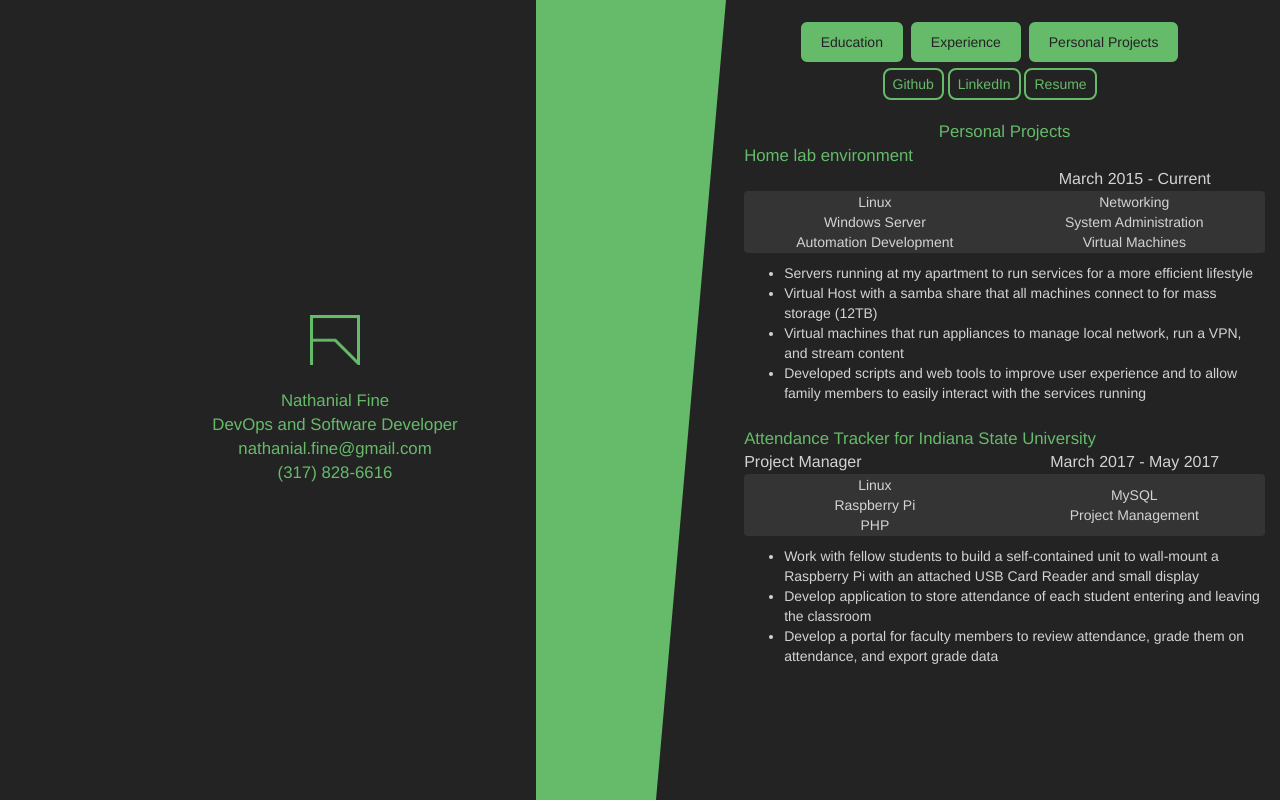
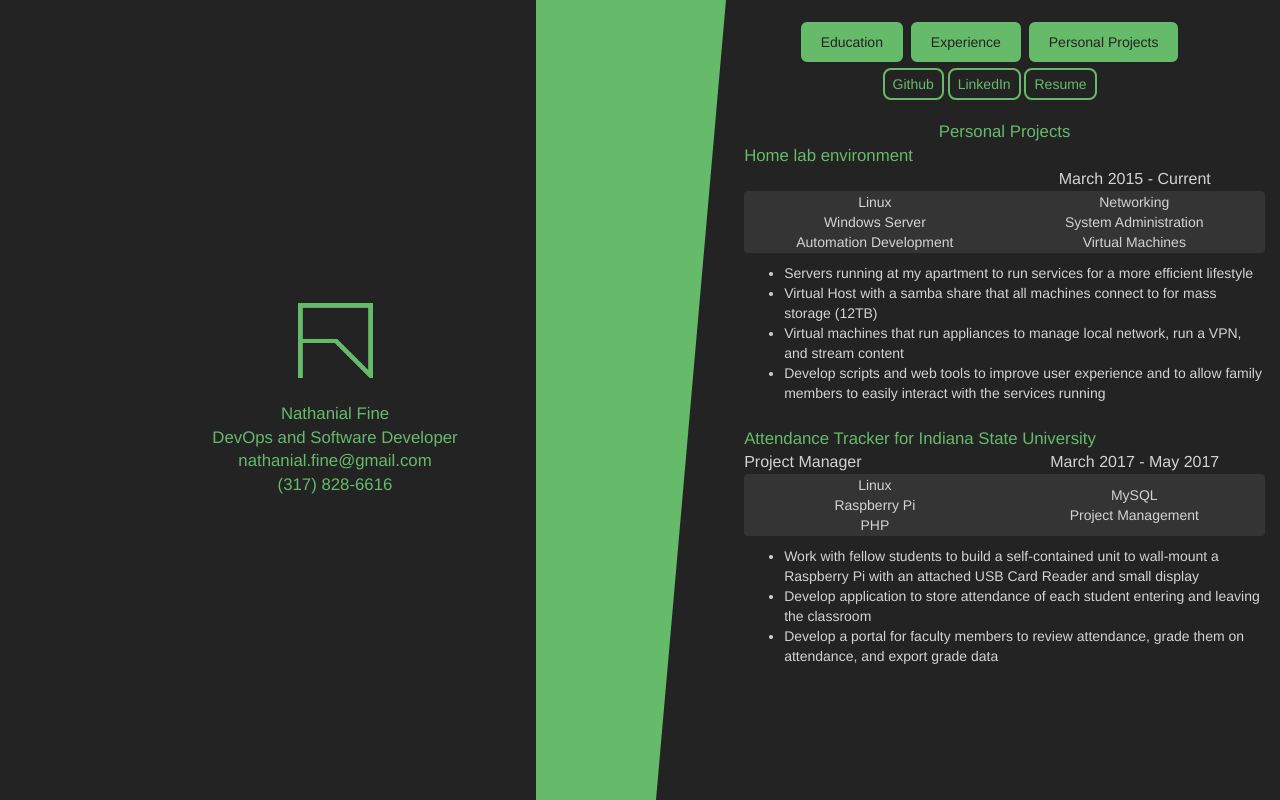
Before and after one commit to nathanialf/personalWebsite, a plain HTML site: page index.html at #/personal in a window 1280 px wide. Drawn offline with nearby package versions, Linux system fonts and the light colour scheme; some packages are replaced by stand-ins of ours.

Commit message:
Further suggestions implemented

```diff
--- a/css/elements.css
+++ b/css/elements.css
@@ -4,6 +4,9 @@ body{
 }
 
 /*IDS*/
+#front{
+	font-size: 24spx;
+}
 
 
 /*CLASSES*/
--- a/pages/front.html
+++ b/pages/front.html
@@ -1,4 +1,4 @@
-<span><img src="img/NF2016.png" width="50em" onclick="window.open('#/', '_self');" style="cursor:pointer;"><br><br> Nathanial Fine
+<span id="front"><img src="img/NF2016.png" width="75em" onclick="window.open('#/', '_self');" style="cursor:pointer;"><br><br> Nathanial Fine
 <br> DevOps and Software Developer<br> nathanial.fine@gmail.com
 <br> (317) 828-6616
 </span>
--- a/pages/personal.html
+++ b/pages/personal.html
@@ -18,7 +18,7 @@ Personal Projects
             <li>Servers running at my apartment to run services for a more efficient lifestyle</li>
             <li>Virtual Host with a samba share that all machines connect to for mass storage (12TB)</li>
             <li>Virtual machines that run appliances to manage local network, run a VPN, and stream content</li>
-            <li>Developed scripts and web tools to improve user experience and to allow family members to easily interact
+            <li>Develop scripts and web tools to improve user experience and to allow family members to easily interact
                 with the services running</li>
         </ul>
     </div>
```
